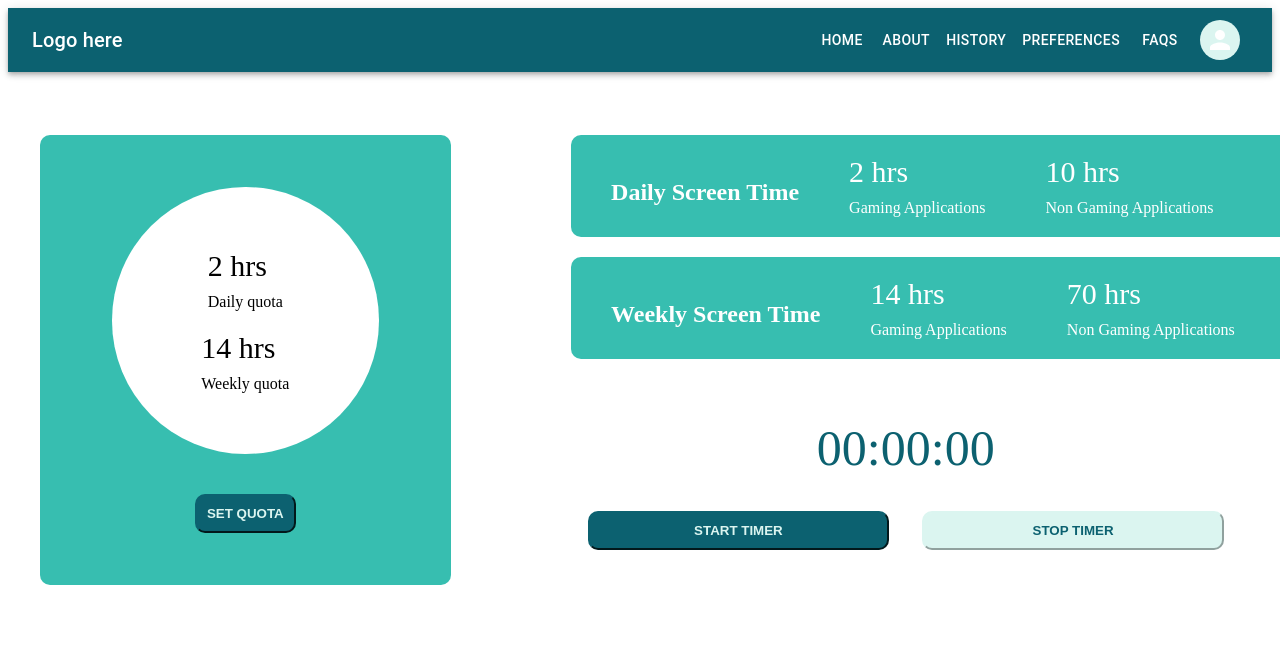
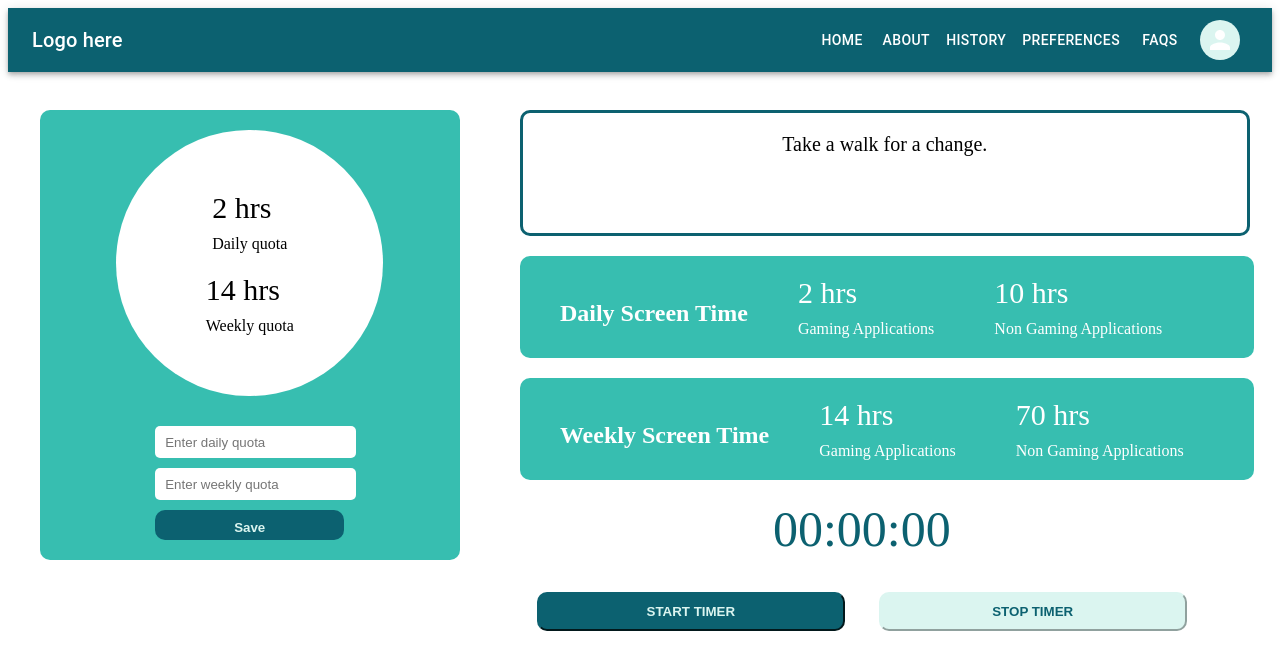
Before and after one commit to Ishrathh/SDGP, a React (Create React App) app in the folder dashboard-frontend/: page / in a window 1280 px wide. Both pictures are taken after a click on the button "SET QUOTA". Shown: the top 670 px of the page. Built offline with nearby package versions, Linux system fonts and the light colour scheme.

Commit message:
Completed dashboard

```diff
--- a/dashboard-frontend/src/components/Dashboard.jsx
+++ b/dashboard-frontend/src/components/Dashboard.jsx
@@ -5,6 +5,7 @@ import '../css/Dashboard.css'
 import Quota from './Quota'
 import '../css/common.css'
 import Timer from './Timer'
+import Suggestions from './Suggestions'
 
 const Dashboard = () => {
   return (
@@ -14,9 +15,12 @@ const Dashboard = () => {
       <div className='content'>
         <Quota />
 
-        <div className='screenTimePane'>
-          <ScreenTime title="Daily Screen Time" gamingHours="2" nonGamingHours="10"/>
-          <ScreenTime title="Weekly Screen Time" gamingHours="14" nonGamingHours="70"/>
+        <div className='rightPane'>
+          <Suggestions/>
+          <div className='screenTimePane'>
+            <ScreenTime title="Daily Screen Time" gamingHours="2" nonGamingHours="10"/>
+            <ScreenTime title="Weekly Screen Time" gamingHours="14" nonGamingHours="70"/>
+          </div>
 
           <Timer/>
         </div>
--- a/dashboard-frontend/src/components/Quota.jsx
+++ b/dashboard-frontend/src/components/Quota.jsx
@@ -1,21 +1,41 @@
-import React from 'react'
+import React, { useState} from 'react'
 import Hours from './Hours'
 import '../css/Quota.css'
-import SetQuotaPopup from './SetQuotaPopup'
 
-const Quota = (props) => {
+const Quota = () => {
+  const [dailyQuota, setDailyQuota] = useState(2);
+  const [weeklyQuota, setWeeklyQuota] = useState(14);
+  const [showQuotaInput, setShowQuotaInput] = useState(false);
+
+  const handleSetQuotaClick = () => {
+    setShowQuotaInput(true);
+  };
+
+  const handleQuotaSave = (newDailyQuota, newWeeklyQuota) => {
+    setDailyQuota(newDailyQuota);
+    setWeeklyQuota(newWeeklyQuota);
+    setShowQuotaInput(false);
+  };
+
   return (
     <>
     <div className='quotaComponent'>
       <div className='quotaCircle'>
-        <Hours hours="2" label="Daily quota"/>
-        <Hours hours="14" label="Weekly quota"/>
+        <Hours hours={dailyQuota} label="Daily quota"/>
+        <Hours hours={weeklyQuota} label="Weekly quota"/>
       </div>
 
-      <button className='darkBtn' id="quotaBtn" >SET QUOTA</button>
+      {showQuotaInput ? (
+        <div id='changeQuota'>
+          <input type="number" placeholder="Enter daily quota" onChange={(e) => setDailyQuota(parseInt(e.target.value))} />
+          <input type="number" placeholder="Enter weekly quota" onChange={(e) => setWeeklyQuota(parseInt(e.target.value))} />
+          <button className='darkBtn' onClick={() => handleQuotaSave(dailyQuota, weeklyQuota)}>Save</button>
+        </div>
+      ) : (
+        <button className='darkBtn' id="quotaBtn" onClick={() => handleSetQuotaClick()}>SET QUOTA</button>
+      )}
+
     </div>
-
-    {/* <SetQuotaPopup/> */}
     </>
   )
 }
--- a/dashboard-frontend/src/components/SetQuotaPopup.jsx
+++ /dev/null
@@ -1,52 +0,0 @@
-import React, { useState } from 'react'
-import { Dialog, DialogActions, DialogContent, DialogTitle, IconButton, TextField } from '@mui/material';
-import {Close} from '@mui/icons-material'
-import { useValue } from '../context/ContextProvider';
-
-const SetQuotaPopup = () => {
-    // const {
-    //     state: { isPopupOpen },
-    //     dispatch,
-    //   } = useValue();
-
-    // console.log(isPopupOpen)
-
-    // const [isPopupOpen, setIsPopupOpen] = useState(props.isPopupOpen)
-
-    const handleClose = () => {
-        // dispatch({type:'CLOSE_POPUP'})
-    }
-
-  return (
-    <>
-      <Dialog
-        open={true}
-        onClose={handleClose}
-      >
-        <DialogTitle>
-            Set New Quota
-            <IconButton
-                sx = {{
-                    position: 'absolute',
-                    top:6,
-                    right:6
-                }}
-                onClick={handleClose}
-            >
-                <Close/>
-            </IconButton>
-        </DialogTitle>
-        <DialogContent>
-        <form>
-            <TextField
-                label="Quota"
-            />
-        </form>
-        </DialogContent>
-
-      </Dialog>
-    </>
-  )
-}
-
-export default SetQuotaPopup
--- /dev/null
+++ b/dashboard-frontend/src/components/Suggestions.jsx
@@ -0,0 +1,12 @@
+import React from 'react'
+import '../css/Suggestions.css'
+
+const Suggestions = () => {
+  return (
+    <>
+      <div className='suggestion'>Take a walk for a change.</div>
+    </>
+  )
+}
+
+export default Suggestions
--- a/dashboard-frontend/src/context/ContextProvider.js
+++ /dev/null
@@ -1,24 +0,0 @@
-import { createContext, useContext, useReducer } from 'react';
-import reducer from './reducer';
-
-/**
- * A context provider that holds the state of the application.
- */
-const initialState = {
-	isPopupOpen:false,
-}
-
-const Context = createContext(initialState);
-
-export const useValue = () => {
-    return useContext(Context);
-}
-
-const ContextProvider = ({ children }) => {
-    const [state, dispatch] = useReducer(reducer, initialState);
-  return (
-    <Context.Provider value={{state, dispatch}}>{children}</Context.Provider>
-  )
-}
-
-export default ContextProvider;
--- a/dashboard-frontend/src/context/reducer.js
+++ /dev/null
@@ -1,17 +0,0 @@
-/**
- * This file contains the reducer function for the context API
- */
-const reducer = ( state, action) => {
-    switch (action.type) {
-        case 'OPEN_POPUP':
-            return {...state, isPopupOpen: true};
-
-        case 'CLOSE_POPUP':
-            return {...state, isPopupOpen: false};
-
-        default:
-            throw new Error('Action doe not match!')
-    }
-}
-
-export default reducer;
--- a/dashboard-frontend/src/css/Dashboard.css
+++ b/dashboard-frontend/src/css/Dashboard.css
@@ -1,8 +1,8 @@
 .content{
     display: flex;
     flex-direction: row;
-    gap: 10%;
-    margin-top: 5%;
+    gap: 5%;
+    margin-top: 3%;
     margin-left: 2.5%;
     margin-right: 2.5%;
 }
@@ -12,6 +12,12 @@
     color: #000;
 }
 
+.rightPane{
+    display: flex;
+    flex-direction: column;
+    gap: 20px;
+}
+
 .screenTimePane{
     display: flex;
     flex-direction: column;
--- a/dashboard-frontend/src/css/Quota.css
+++ b/dashboard-frontend/src/css/Quota.css
@@ -25,4 +25,26 @@
 
 #quotaBtn{
     margin-top: 40px;
+    border: none;
 }
+
+#changeQuota{
+    margin-top: 30px;
+    display: flex;
+    flex-direction: column;
+    gap: 10px;
+}
+
+#changeQuota input{
+    width: 100%;
+    height: 30px;
+    border-radius: 5px;
+    border: none;
+    padding-left: 10px;
+}
+
+#changeQuota button{
+    width: 100%;
+    height: 30px;
+    border: none;
+}
--- /dev/null
+++ b/dashboard-frontend/src/css/Suggestions.css
@@ -0,0 +1,9 @@
+.suggestion{
+    border: 3px solid #0C6170;
+    border-radius: 10px;
+    padding: 20px;
+    height: 80px;
+    width: 100%;
+    font-size: 20px;
+    text-align: center;
+}
--- a/dashboard-frontend/src/css/Timer.css
+++ b/dashboard-frontend/src/css/Timer.css
@@ -1,7 +1,3 @@
-.timer{
-    margin-top: 40px;
-}
-
 .timerDisplay{
     text-align: center;
     font-size: 50px;
--- a/dashboard-frontend/src/css/common.css
+++ b/dashboard-frontend/src/css/common.css
@@ -5,6 +5,10 @@
     border-radius: 10px;
     padding: 10px;
     font-weight: bold;
+}
+
+.darkBtn:hover {
+    background-color: #117f92;;
 }
 
 .lightBtn {
@@ -15,3 +19,7 @@
     font-weight: bold;
     border-color: #DBF5F0;
 }
+
+.lightBtn:hover {
+    background-color: #a3f8e7;
+}
```
